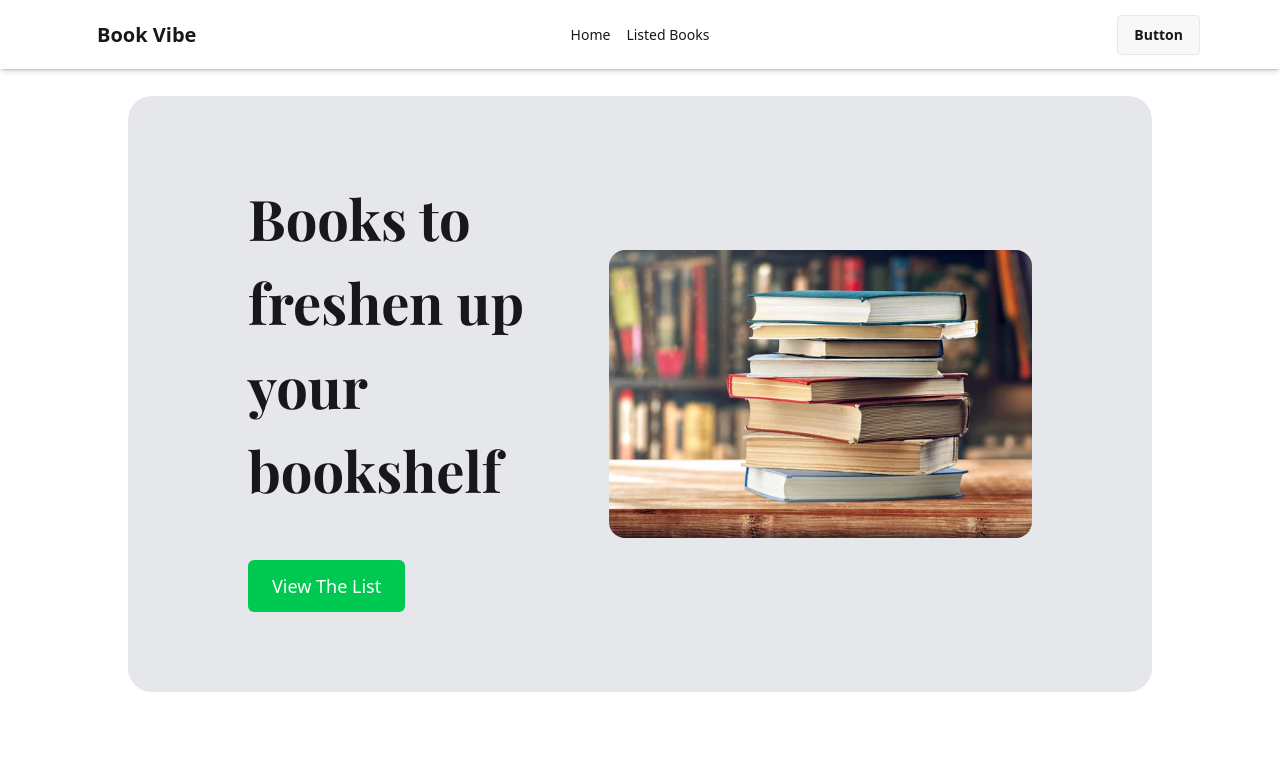
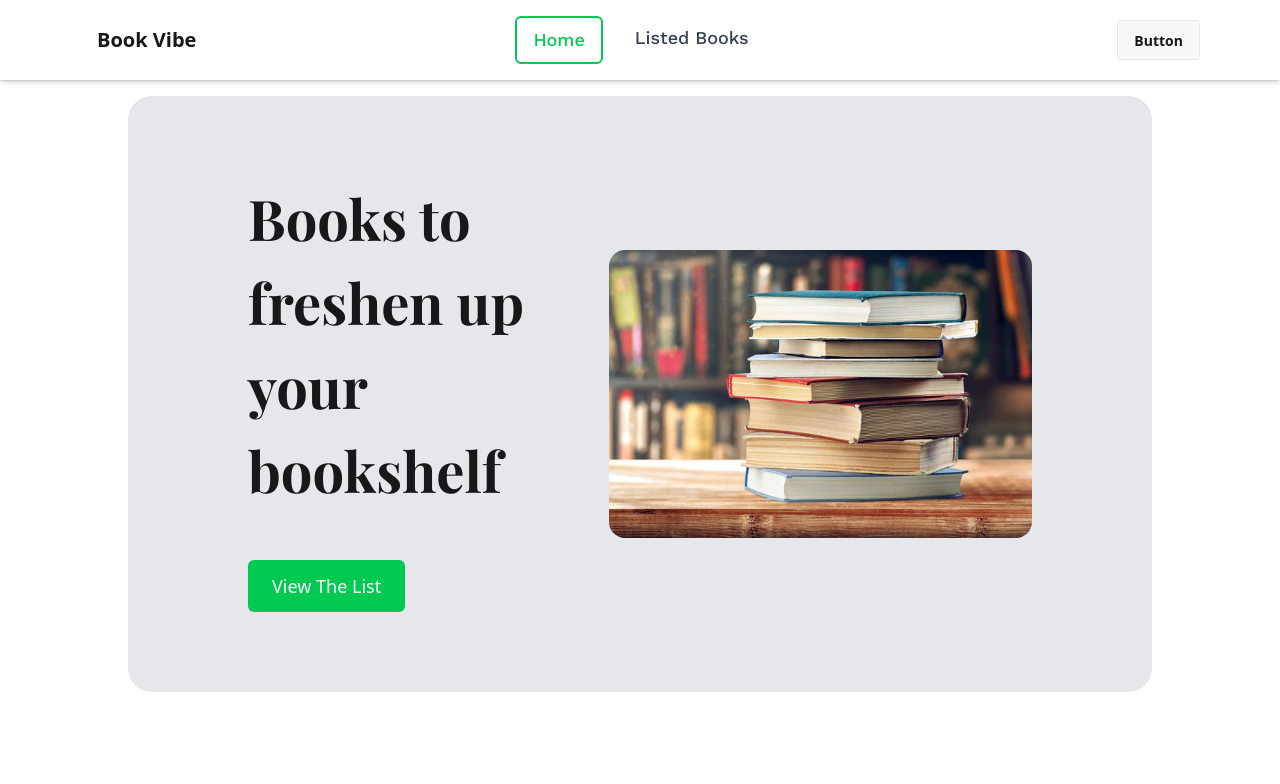
Before and after one commit to Samiul821/boi-poka, a React (Vite) app: page / in a window 1280 px wide. Shown: the top 784 px of the page. Built offline with nearby package versions, Linux system fonts and the light colour scheme; a web font is replaced by a local one.

Commit message:
navbar style change

```diff
--- a/src/components/Header/Navbar.jsx
+++ b/src/components/Header/Navbar.jsx
@@ -1,11 +1,11 @@
 import React from "react";
-import { Link } from "react-router";
+import { Link, NavLink } from "react-router";
 
 const Navbar = () => {
-    const links = <>
-        <Link to='/'><li className="m-2">Home</li></Link>
-        <Link to='/readList'><li className="m-2">Listed Books</li></Link>
-    </>
+  // const links = <>
+  //     <Link to='/'><li className="m-2">Home</li></Link>
+  //     <Link to='/readList'><li className="m-2">Listed Books</li></Link>
+  // </>
   return (
     <div className="navbar bg-base-100 shadow-sm px-2 md:px-10 lg:px-20">
       <div className="navbar-start">
@@ -31,14 +31,58 @@ const Navbar = () => {
             tabIndex={0}
             className="menu menu-sm dropdown-content bg-base-100 rounded-box z-1 mt-3 w-52 p-2 shadow"
           >
-            {links}
+            <li>
+              <NavLink
+                to="/"
+                className={({ isActive }) => (isActive ? "text-indigo-600" : "")}
+              >
+                Home
+              </NavLink>
+            </li>
+            <li>
+              <NavLink
+                to="/readList"
+                className={({ isActive }) => (isActive ? "text-indigo-600" : "")}
+              >
+                Listed Books
+              </NavLink>
+            </li>
           </ul>
         </div>
-        <Link to='/' className="btn btn-ghost text-xl font-bold">Book Vibe</Link>
+        <Link to="/" className="btn btn-ghost text-xl font-bold">
+          Book Vibe
+        </Link>
       </div>
       <div className="navbar-center hidden lg:flex">
-        <ul className="menu menu-horizontal px-1">
-          {links}
+        <ul className="menu menu-horizontal px-1 space-x-4">
+          <li>
+            <NavLink
+              to="/"
+              className={({ isActive }) =>
+                `px-4 py-2 rounded-md font-medium transition duration-200 work-sans text-lg ${
+                  isActive
+                    ? "text-green-500 border-2 border-green-500"
+                    : "text-gray-700 hover:text-green-500"
+                }`
+              }
+            >
+              Home
+            </NavLink>
+          </li>
+          <li>
+            <NavLink
+              to="/readList"
+              className={({ isActive }) =>
+                `px-4 py-2 rounded-md font-medium transition duration-200 work-sans text-lg ${
+                  isActive
+                    ? "text-green-500 border-2 border-green-500"
+                    : "text-gray-700 hover:text-green-500"
+                }`
+              }
+            >
+              Listed Books
+            </NavLink>
+          </li>
         </ul>
       </div>
       <div className="navbar-end">
--- a/src/pages/BookDetails/BookDetails.jsx
+++ b/src/pages/BookDetails/BookDetails.jsx
@@ -33,7 +33,7 @@ const BookDetails = () => {
 
     MySwal.fire({
         title: "Good job!",
-        text: "You clicked the button!",
+        text: "You added the mark as read!",
         icon: "success"
       });
 
```
Also changed, not shown: 1 other file (tests, documents, lock files or other folders).
